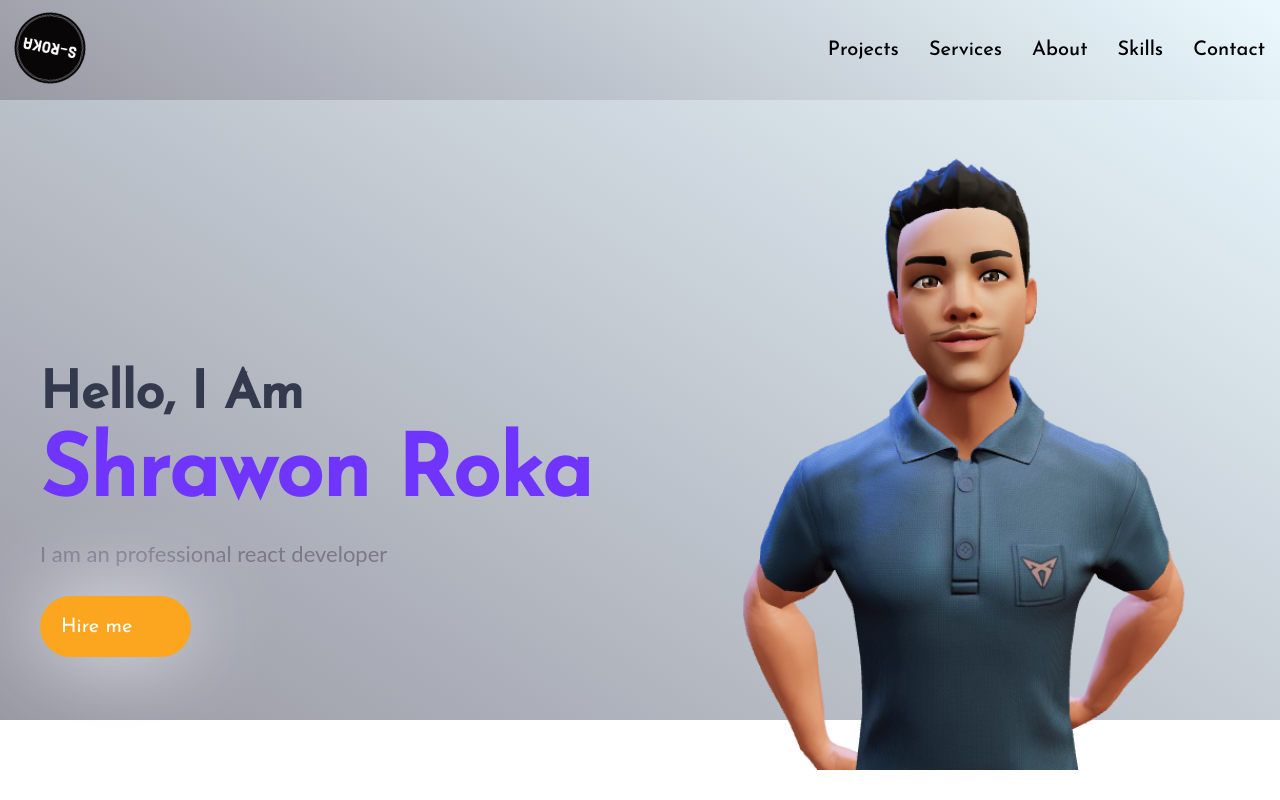
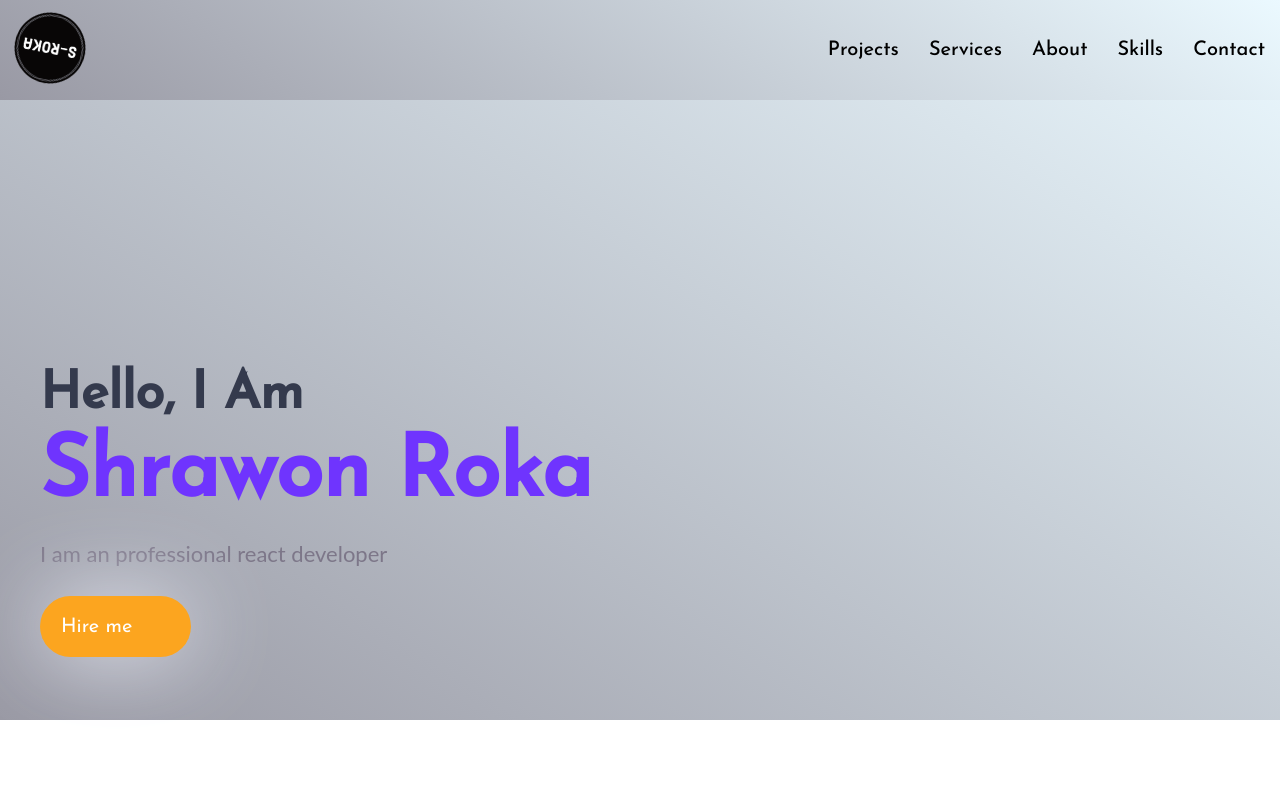
Before and after one commit to shrawon/Portfolio, a React (Create React App) app: page / in a window 1280 px wide. Shown: the top 800 px of the page. Built offline with nearby package versions, Linux system fonts and the light colour scheme.

Commit message:
Update Header.js

```diff
--- a/src/components/Header.js
+++ b/src/components/Header.js
@@ -21,9 +21,6 @@ function Header () {
                             </div>
                         </div>
                     </div>
-                    <div className="col-6">
-                        <img src={Image} alt="" className="image" />
-                    </div>
                 </div>
             </div>
         </header>
```
